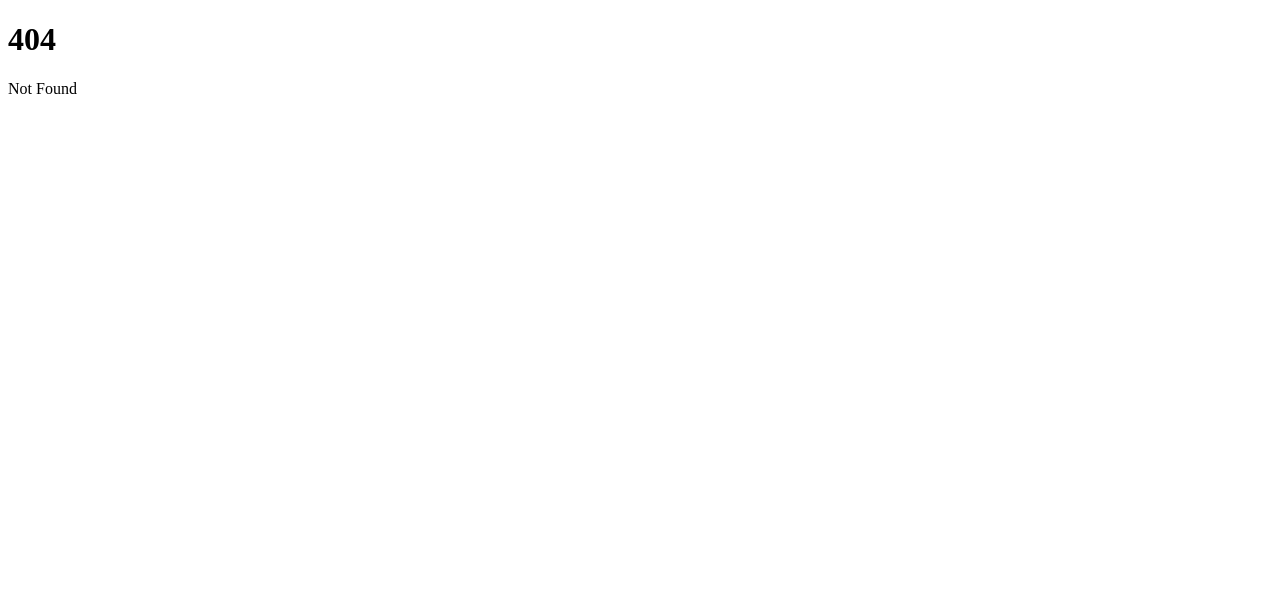
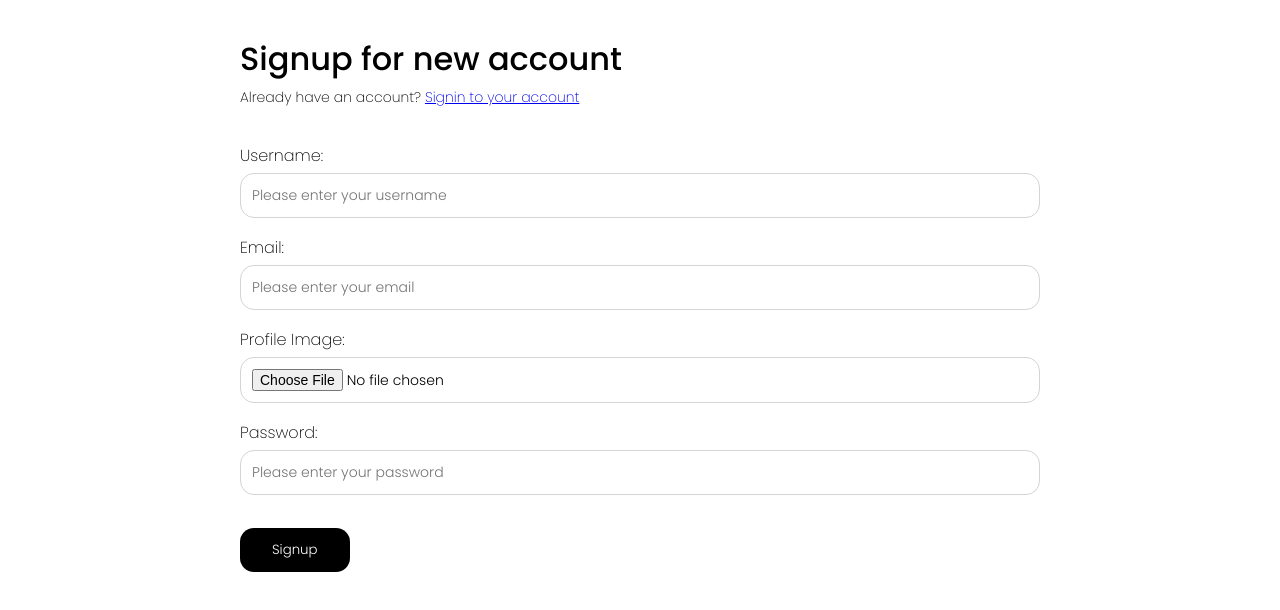
Before and after one commit to brandon23567/47SocialMedia-Mark1, a SvelteKit app: page /authentication/signup in a window 1280 px wide. Before the commit this address had no page. Shown: the top 610 px of the page. Built offline with nearby package versions, Linux system fonts and the light colour scheme.

Commit message:
authentication update

```diff
--- /dev/null
+++ b/src/routes/authentication/signin/signin_page.css
@@ -0,0 +1,65 @@
+*{
+    margin: 0;
+    padding: 0;
+    box-sizing: border-box;
+    font-family: "Poppins", serif;
+}
+
+.main_outer_signup_page_container .signup_container{
+    max-width: 800px;
+    margin: 0 auto;
+}
+
+.main_outer_signup_page_container .signup_container h2{
+    font-weight: 500;
+    font-size: 2rem;
+    margin-top: 2.2rem;
+    margin-bottom: 4px;
+}
+
+.main_outer_signup_page_container .signup_container .signup_header_subtext{
+    margin-bottom: 2.2rem;
+    font-weight: 200;
+    font-size: 14px;
+}
+
+.main_outer_signup_page_container .signup_container .form_container .actual_form{
+    width: 100%;
+    display: flex;
+    flex-direction: column;
+    margin-bottom: 2rem;
+}
+
+.main_outer_signup_page_container .signup_container .form_container .actual_form .single_input{
+    display: flex;
+    flex-direction: column;
+    margin-bottom: 17px;
+}
+
+.main_outer_signup_page_container .signup_container .form_container .actual_form .single_input label {
+    font-weight: 200;
+    margin-bottom: 5px;
+}
+
+.main_outer_signup_page_container .signup_container .form_container .actual_form .single_input input{
+    padding: 11px;
+    border: 1px solid rgb(212, 212, 212);
+    border-radius: 14px;
+    font-weight: 300;
+    font-size: 14px;
+}
+
+.main_outer_signup_page_container .signup_container .form_container .actual_form .signup_user_btn_container{
+    margin-top: 1rem;
+}
+
+.main_outer_signup_page_container .signup_container .form_container .actual_form .signup_user_btn_container .signup_user_btn{
+    background: none;
+    background-color: #000;
+    color: #fff;
+    font-weight: 300;
+    padding: 12px 32px;
+    border: none;
+    border-radius: 14px;
+    cursor: pointer;
+}
--- /dev/null
+++ b/src/routes/authentication/signup/+page.svelte
@@ -0,0 +1,93 @@
+<script lang="ts">
+    import { onMount } from "svelte";
+    import { goto } from "$app/navigation";
+
+    let username = "";
+    let email = "";
+    let password = "";
+    let profile_image : File | null = null;
+
+    const handleFileChange = (e: Event) => {
+        const input = e.target as HTMLInputElement;
+        if(input.files && input.files.length > 0){
+            profile_image = input.files[0];
+        }
+    }
+
+    const signupNewUser = async (e: Event) => {
+        e.preventDefault();
+
+        if(!profile_image){
+            alert("Please select a profile image");
+            console.log("Please select a profile image");
+            return;
+        };
+
+        const formData = new FormData();
+        formData.append("username", username)
+        formData.append("email", email)
+        formData.append("password", password)
+        formData.append("profile_image", profile_image)
+
+        try{
+            const url = "http://localhost:5000/api/v1/authentication/signup_user/";
+            const response = await fetch(url, {
+                method: "POST",
+                body: formData
+            });
+
+            if(response.ok){
+                const data = await response.json();
+                alert("You have signed up, Please head to log in page");
+                goto("/authentication/signin");
+                console.log(data);
+            }else{
+                const error = await response.json();
+                console.log("There was an error sending the data to backend g", error);
+            };
+
+        }catch(error){
+            console.log(error);
+            alert("Signup failed")
+        }
+    }
+</script>
+
+<div class="main_outer_signup_page_container">
+    <div class="signup_container">
+        <h2>Signup for new account</h2>
+        <p class="signup_header_subtext">Already have an account? <a href="/authentication/signin">Signin to your account</a></p>
+
+        <div class="form_container">
+            <form class="actual_form" on:submit={signupNewUser}>
+                <div class="single_input">
+                    <label for="username">Username: </label>
+                    <input type="text" placeholder="Please enter your username" bind:value={username}  name="username" />
+                </div>
+
+                <div class="single_input">
+                    <label for="email">Email: </label>
+                    <input type="email" placeholder="Please enter your email" bind:value={email}  name="email" />
+                </div>
+
+                <div class="single_input">
+                    <label for="profile_image">Profile Image: </label>
+                    <input type="file"  name="profile_image" on:change={handleFileChange} />
+                </div>
+
+                <div class="single_input">
+                    <label for="password">Password: </label>
+                    <input type="password" placeholder="Please enter your password" bind:value={password}  name="password" />
+                </div>
+
+                <div class="signup_user_btn_container">
+                    <button class="signup_user_btn" type="submit">Signup</button>
+                </div>
+            </form>
+        </div>
+    </div>
+</div>
+
+<style>
+    @import "./signup_page.css";
+</style>
--- /dev/null
+++ b/src/routes/authentication/signup/signup_page.css
@@ -0,0 +1,65 @@
+*{
+    margin: 0;
+    padding: 0;
+    box-sizing: border-box;
+    font-family: "Poppins", serif;
+}
+
+.main_outer_signup_page_container .signup_container{
+    max-width: 800px;
+    margin: 0 auto;
+}
+
+.main_outer_signup_page_container .signup_container h2{
+    font-weight: 500;
+    font-size: 2rem;
+    margin-top: 2.2rem;
+    margin-bottom: 4px;
+}
+
+.main_outer_signup_page_container .signup_container .signup_header_subtext{
+    margin-bottom: 2.2rem;
+    font-weight: 200;
+    font-size: 14px;
+}
+
+.main_outer_signup_page_container .signup_container .form_container .actual_form{
+    width: 100%;
+    display: flex;
+    flex-direction: column;
+    margin-bottom: 2rem;
+}
+
+.main_outer_signup_page_container .signup_container .form_container .actual_form .single_input{
+    display: flex;
+    flex-direction: column;
+    margin-bottom: 17px;
+}
+
+.main_outer_signup_page_container .signup_container .form_container .actual_form .single_input label {
+    font-weight: 200;
+    margin-bottom: 5px;
+}
+
+.main_outer_signup_page_container .signup_container .form_container .actual_form .single_input input{
+    padding: 11px;
+    border: 1px solid rgb(212, 212, 212);
+    border-radius: 14px;
+    font-weight: 300;
+    font-size: 14px;
+}
+
+.main_outer_signup_page_container .signup_container .form_container .actual_form .signup_user_btn_container{
+    margin-top: 1rem;
+}
+
+.main_outer_signup_page_container .signup_container .form_container .actual_form .signup_user_btn_container .signup_user_btn{
+    background: none;
+    background-color: #000;
+    color: #fff;
+    font-weight: 300;
+    padding: 12px 32px;
+    border: none;
+    border-radius: 14px;
+    cursor: pointer;
+}
```
Also changed, not shown: src/routes/authentication/signin/+page.svelte (added, +68 -0 lines).
